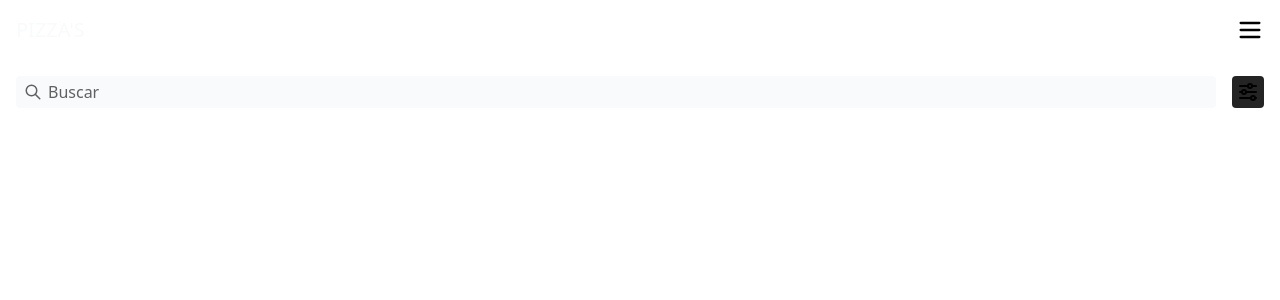
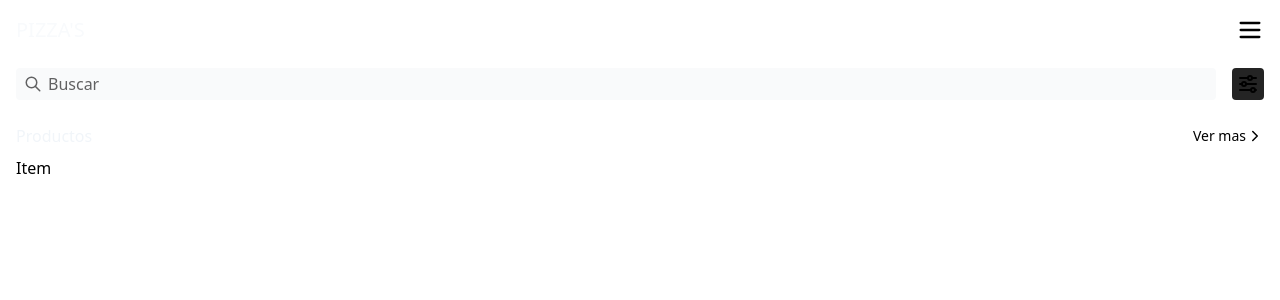
Before and after one commit to StalinAM/food-ecommerce, a React (Vite) app: page / in a window 1280 px wide. Shown: the top 300 px of the page. Built offline with nearby package versions, Linux system fonts and the light colour scheme.

Commit message:
add products section

```diff
--- a/src/App.jsx
+++ b/src/App.jsx
@@ -1,14 +1,42 @@
 import { useState } from 'react'
 import Header from './components/Header'
 import Filter from './components/Filter'
+import Item from './components/Item'
 
 function App() {
   const [activeMenu, setActiveMenu] = useState(false)
   return (
     <>
       <Header activeMenu={activeMenu} setActiveMenu={setActiveMenu} />
-      <main className='p-4 w-full'>
+      <main className='px-4 pt-2 pb-4 w-full flex flex-col gap-6'>
         <Filter />
+        <section className='flex flex-col gap-2'>
+          <header className='flex justify-between items-center'>
+            <h2 className='text-slate-100 font-medium'>Productos</h2>
+            <button className='flex items-center text-sm'>
+              <span>Ver mas</span>
+              <svg
+                xmlns='http://www.w3.org/2000/svg'
+                width='18'
+                height='18'
+                viewBox='0 0 24 24'
+                strokeWidth='2'
+                stroke='currentColor'
+                fill='none'
+                strokeLinecap='round'
+                strokeLinejoin='round'
+              >
+                <path stroke='none' d='M0 0h24v24H0z' fill='none' />
+                <path d='M9 6l6 6l-6 6' />
+              </svg>
+            </button>
+          </header>
+          <ul>
+            <li>
+              <Item />
+            </li>
+          </ul>
+        </section>
       </main>
     </>
   )
```
